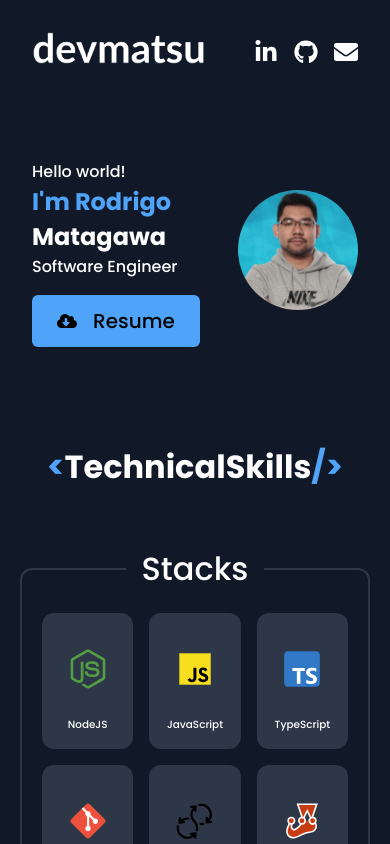
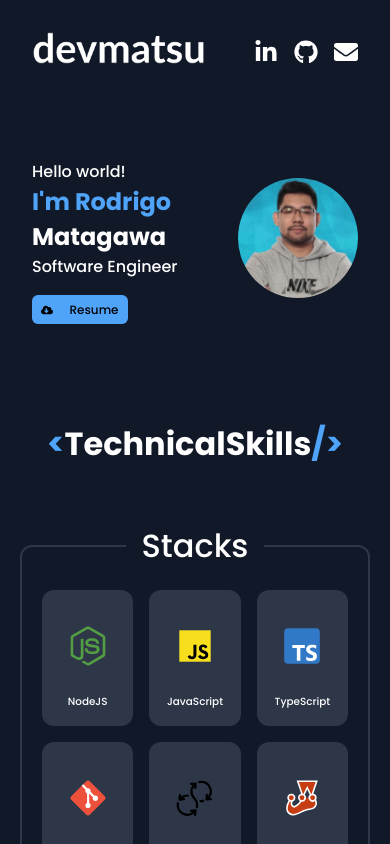
Before and after one commit to devmatsu/personal-portfolio, a React (Vite) app: page / in a window 390 px wide. Shown: the top 844 px of the page. Built offline with nearby package versions, Linux system fonts and the light colour scheme.

Commit message:
Fix size of resume button in mobile

```diff
--- a/src/components/Profile.module.css
+++ b/src/components/Profile.module.css
@@ -92,4 +92,10 @@
     width: 120px;
     height: 120px;
   }
+
+  .resume {
+    padding: 0.35rem 0.5rem;
+    width: 6rem;
+    font-size: 0.75rem;
+  }
 }
```
